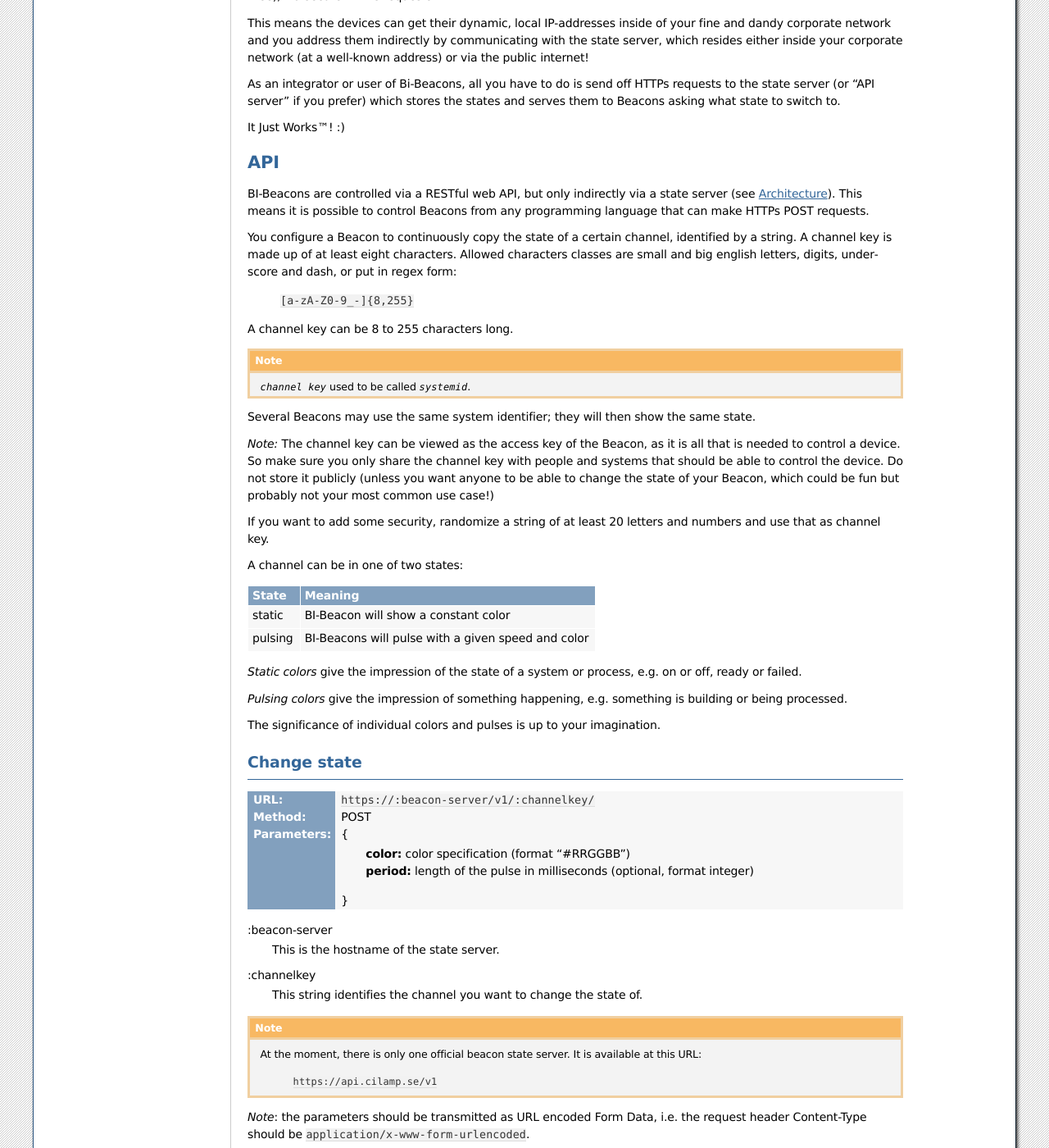
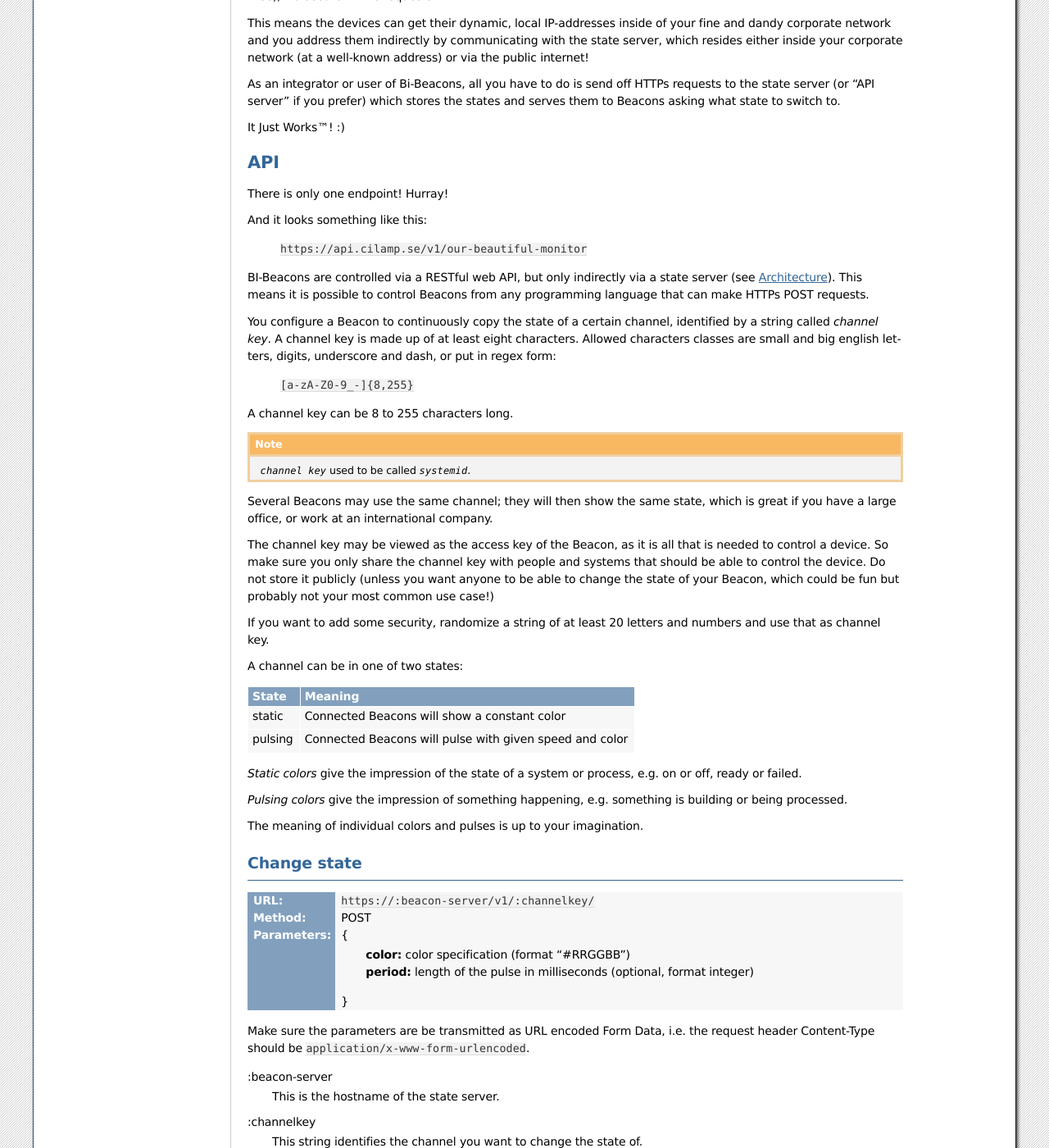
Before and after one commit to BI-Beacon/docs, a Sphinx documentation site: the page built from docs/api.rst, in a window 1280 px wide and 1400 px high, scrolled down 2105 px. Shown: the whole window at 82% size. Built offline with Sphinx 7.4.7, drawn with Linux system fonts in a browser that asks for light colours; pages that are not in the unit, such as notebooks, are missing from menus; some of the changed text lies outside the part shown.

Commit message:
further text improvements

```diff
--- a/docs/api.rst
+++ b/docs/api.rst
@@ -174,13 +174,20 @@ It Just Works™! :)
 API
 ===
 
+There is only one endpoint! Hurray!
+
+And it looks something like this:
+
+   ``https://api.cilamp.se/v1/our-beautiful-monitor``
+
 BI-Beacons are controlled  via a RESTful web API,  but only indirectly
 via a state  server (see Architecture_). This means it  is possible to
 control Beacons from any programming language that can make HTTPs POST
 requests.
 
 You configure a Beacon to continuously copy the state of a certain
-channel, identified by a string. A channel key is made up of at
+channel, identified by a string called *channel key*.
+A channel key is made up of at
 least eight characters. Allowed characters classes are small and big
 english letters, digits, underscore and dash, or put in regex form:
 
@@ -191,10 +198,11 @@ A channel key can be 8 to 255 characters long.
 .. note::
     `channel key` used to be called `systemid`.
 
-Several Beacons may use the same system identifier; they will then
-show the same state.
+Several Beacons may use the same channel; they will then
+show the same state, which is great if you have a large office,
+or work at an international company.
 
-*Note:* The channel key can be viewed as the access key of the Beacon,
+The channel key may be viewed as the access key of the Beacon,
 as it is all that is needed to control a device. So make sure you
 only share the channel key with people and systems that should
 be able to control the device. Do not store it publicly (unless you
@@ -209,9 +217,10 @@ A channel can be in one of two states:
 +---------+--------------------------------------------------------+
 | State   |  Meaning                                               |
 +=========+========================================================+
-| static  | BI-Beacon will show a constant color                   |
+| static  | Connected Beacons will show a constant color           |
 +---------+--------------------------------------------------------+
-| pulsing | BI-Beacons will pulse with a given speed and color     |
+| pulsing | Connected Beacons will pulse with                      |
+|         | given speed and color                                  |
 +---------+--------------------------------------------------------+
 
 *Static colors* give the impression of the state of a system or process,
@@ -220,7 +229,7 @@ e.g. on or off, ready or failed.
 *Pulsing colors* give the impression of something happening, e.g.
 something is building or being processed.
 
-The significance of individual colors and pulses is up to your imagination.
+The meaning of individual colors and pulses is up to your imagination.
 
 Change state
 ------------
@@ -237,6 +246,10 @@ Change state
       **period:** length of the pulse in milliseconds (optional, format integer)
     }
 
+Make sure the parameters are be transmitted as URL encoded Form Data,
+i.e. the request header Content-Type should be
+``application/x-www-form-urlencoded``.
+
 :beacon-server
     This is the hostname of the state server.
 
@@ -248,11 +261,12 @@ Change state
 
              ``https://api.cilamp.se/v1``
 
+          The state server will be available as open source software
+          in June 2019, see `Announcement: Open source server in June`_.
 
-*Note*: the parameters should be transmitted as URL encoded Form Data,
-i.e. the request header Content-Type should be
-``application/x-www-form-urlencoded``.
 
+
+.. _`Announcement: Open source server in June`: https://bi-beacon.se/announcement-open-source-api-server-coming-in-june/
 
 Parameter examples
 ~~~~~~~~~~~~~~~~~~
```
Also changed, not shown: docs/setup.rst (+28 -9 lines).
